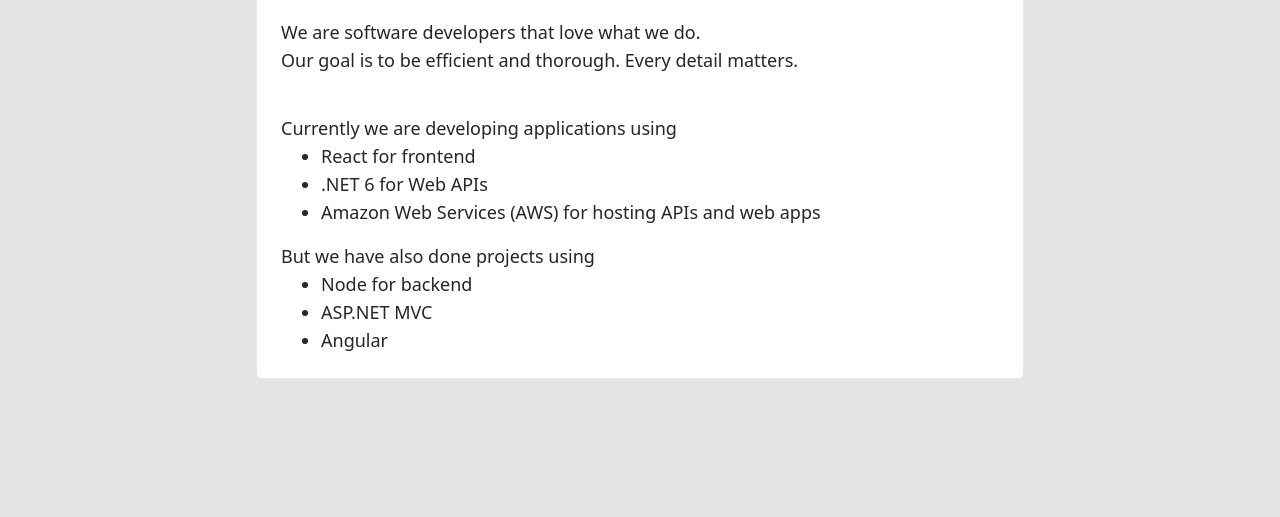
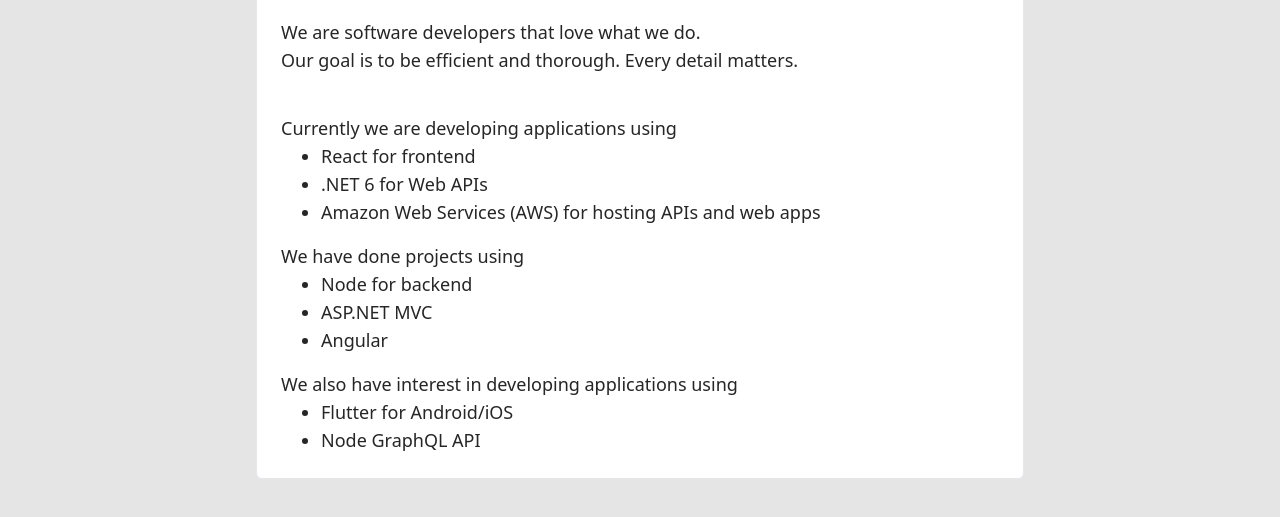
Before and after one commit to vdsbt33/KosmodevWebApp, a website: page src/index.html in a window 1280 px wide. Shown: the part 267-784 px from the top of the page. Drawn offline with Linux system fonts and the light colour scheme.

Commit message:
Updated items in index.

```diff
--- a/src/index.html
+++ b/src/index.html
@@ -62,7 +62,7 @@
 
           <div class="mt-4">
             <p class="text-lg">
-              But we have also done projects using
+              We have done projects using
             </p>
             <ul class="list-disc ml-10">
               <li class="list-item text-lg">
@@ -76,6 +76,20 @@
               </li>
             </ul>
           </div>
+
+          <div class="mt-4">
+            <p class="text-lg">
+              We also have interest in developing applications using
+            </p>
+            <ul class="list-disc ml-10">
+              <li class="list-item text-lg">
+                Flutter for Android/iOS
+              </li>
+              <li class="list-item text-lg">
+                Node GraphQL API
+              </li>
+            </ul>
+          </div>
         </div>
 
     </div>
```
